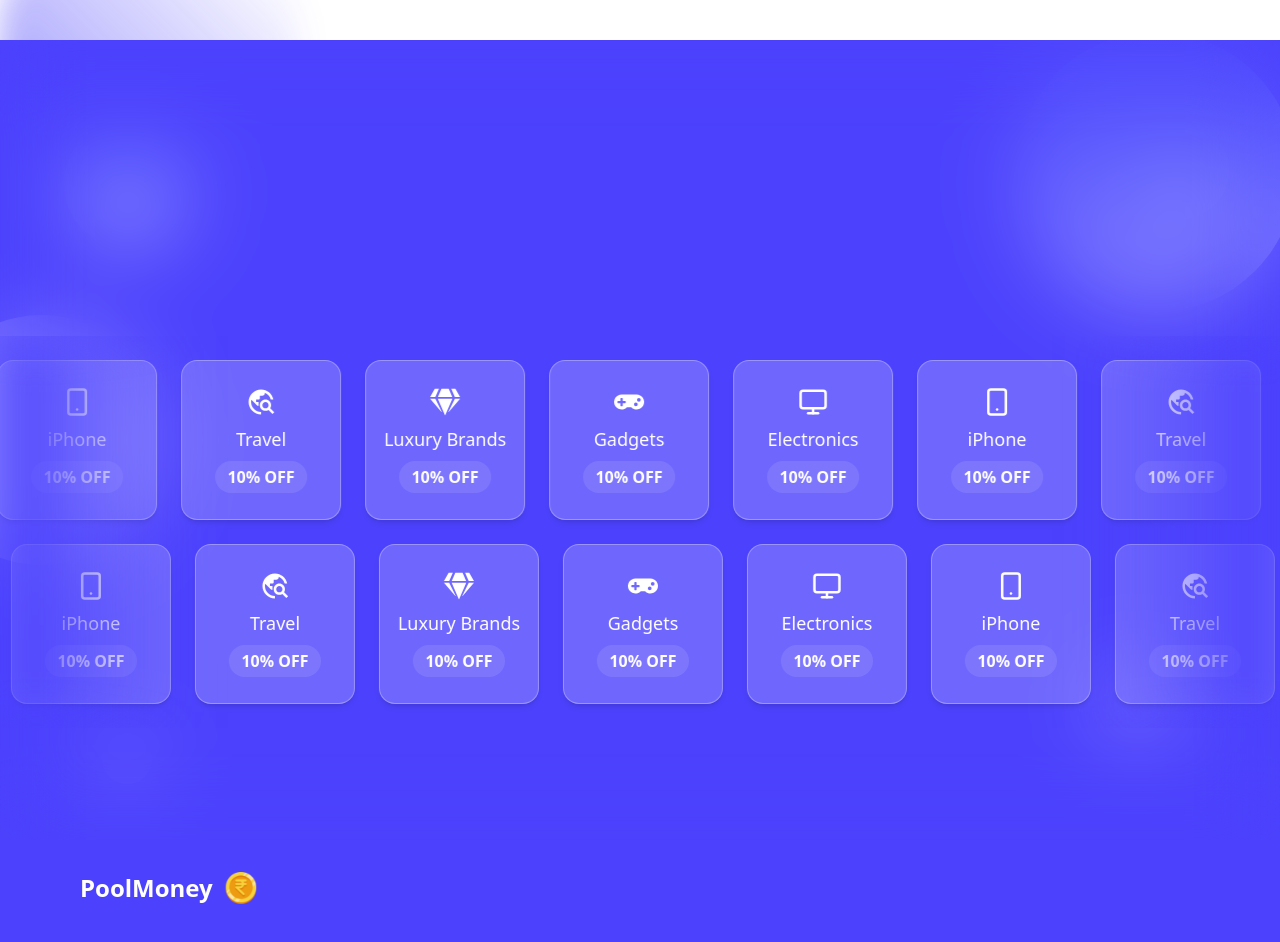
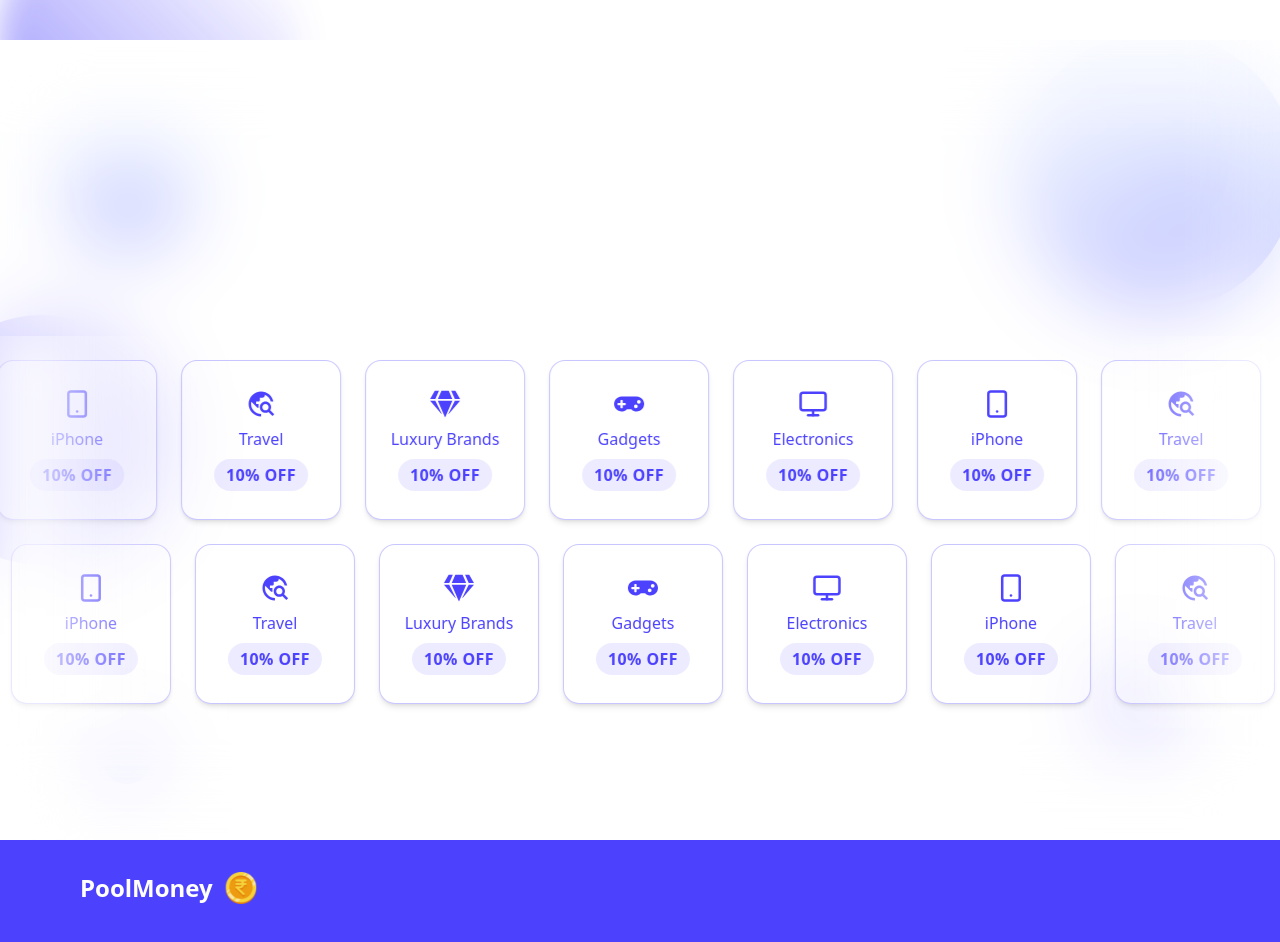
Before and after one commit to ChandanKhamitkar/PoolMoney-Round-2, a React (Vite) app: page / in a window 1280 px wide. Shown: the part 760-1702 px from the top of the page. Built offline with nearby package versions, Linux system fonts and the light colour scheme.

Commit message:
Modified: Marquee colors
Signed-off-by: ChandanKhamitkar <khamitkarsaichandan1035@gmail.com>

```diff
--- a/src/animations/marquee/marqueeAnimation.ts
+++ b/src/animations/marquee/marqueeAnimation.ts
@@ -26,7 +26,7 @@ const marqueeFun = (refContainer: any, refTitle: any) => {
       y: 0,
       scale: 1,
       filter: "blur(0px)",
-      duration: 2,
+      duration: 1,
       ease: "power3.out",
     }
   );
--- a/src/components/goal/StoreBadges.tsx
+++ b/src/components/goal/StoreBadges.tsx
@@ -12,29 +12,29 @@ export default function StoreBadges() {
     return (
         <div
             ref={badgesRef}
-            className="w-max md:w-auto flex flex-col md:flex-row justify-start items-start md:items-center mt-4 space-x-0 md:space-x-4 space-y-4 md:space-y-0">
+            className="w-auto flex justify-start items-center mt-4 space-x-2 md:space-x-4">
             {/* PlayStore */}
-            <div className="bg-black px-2 py-1 rounded-md sm:rounded-lg flex space-x-3 cursor-pointer">
+            <div className="w-fit bg-black px-2 py-1 rounded-md sm:rounded-lg flex space-x-3 cursor-pointer">
                 <img src="/playstore.png" alt="Playstore Icon" className="w-5 sm:w-7 object-contain" />
                 <p className="flex flex-col justify-start items-start text-white">
                     <span className="flex justify-center items-center text-xs sm:text-xs font-semibold mb-0">
                         4.8
                         <FaStar className="ml-2 size-3" />
                     </span>
-                    <span className="text-sm sm:text-base font-medium">
+                    <span className="text-sm sm:text-base font-medium text-nowrap">
                         Google Play
                     </span>
                 </p>
             </div>
 
             {/* Apple Store */}
-            <div className="w-full md:w-fit bg-black px-2 py-1 rounded-md sm:rounded-lg flex space-x-3 justify-start items-center cursor-pointer">
+            <div className="w-fit bg-black px-2 py-1 rounded-md sm:rounded-lg flex space-x-3 justify-start items-center cursor-pointer">
                 <img src="/appstore.png" alt="Playstore Icon" className="w-5 sm:w-7 object-contain" />
                 <p className="flex flex-col justify-start items-start text-white">
                     <span className="text-xs mb-0">
                         Get it on
                     </span>
-                    <span className="text-sm sm:text-base font-medium tracking-wide">
+                    <span className="text-sm sm:text-base font-medium tracking-wide text-nowrap">
                         App Store
                     </span>
                 </p>
--- a/src/components/marquee/GoalCard.tsx
+++ b/src/components/marquee/GoalCard.tsx
@@ -10,19 +10,19 @@ interface CardProps {
 export type IconName = 'electronics' | 'iphone' | 'travel' | 'luxury' | 'gadgets';
 
 const iconMap= {
-  electronics: <FiMonitor className="text-3xl text-white" />,
-  iphone: <FiSmartphone className="text-3xl text-white" />,
-  travel: <MdTravelExplore className="text-3xl text-white" />,
-  luxury: <FaGem className="text-3xl text-white" />,
-  gadgets: <FaGamepad className="text-3xl text-white" />,
+  electronics: <FiMonitor className="text-3xl text-pool-primary" />,
+  iphone: <FiSmartphone className="text-3xl text-pool-primary" />,
+  travel: <MdTravelExplore className="text-3xl text-pool-primary" />,
+  luxury: <FaGem className="text-3xl text-pool-primary" />,
+  gadgets: <FaGamepad className="text-3xl text-pool-primary" />,
 };
 
 export default function Card({ label, icon }: CardProps) {
   return (
-    <div className="min-w-40 min-h-40 rounded-2xl bg-white/20 backdrop-blur-lg text-white flex flex-col items-center justify-center shadow-md hover:scale-105 transition-transform duration-300 cursor-pointer border border-white/30">
+    <div className="min-w-40 min-h-40 rounded-2xl bg-white/20 backdrop-blur-lg text-pool-primary flex flex-col items-center justify-center shadow-md hover:scale-105 transition-transform duration-300 cursor-pointer border border-pool-primary/30">
       <div className="mb-2">{iconMap[icon]}</div>
-      <p className="text-lg font-medium">{label}</p>
-      <span className="text-md mt-2 bg-white/10 px-3 py-1 rounded-full text-white font-semibold">10% OFF</span>
+      <p className="text-base font-medium">{label}</p>
+      <span className="text-md mt-2 bg-pool-primary/10 px-3 py-1 rounded-full text-pool-primary font-semibold tracking-wide">10% OFF</span>
     </div>
   );
 }
--- a/src/components/marquee/Marquee.tsx
+++ b/src/components/marquee/Marquee.tsx
@@ -16,14 +16,14 @@ export default function Marquee() {
     return (
         <div
             ref={marqueeContainerRef}
-            className="w-screen h-screen min-h-screen bg-pool-primary relative overflow-clip select-none">
+            className="w-screen h-screen min-h-screen bg-white relative overflow-clip select-none">
 
             {/* Blur Spheres*/}
             <BgGlow />
 
             {/* Main Content */}
             <div className="relative z-10 w-full h-full inset-0 backdrop-blur-2xl flex flex-col justify-center items-center text-center">
-                <p ref={marqueeTitleRef} className="text-5xl md:text-6xl lg:text-7xl font-bold text-white">2000+ Goals <br /> You can save for</p>
+                <p ref={marqueeTitleRef} className="text-5xl md:text-6xl lg:text-7xl font-bold text-pool-primary">2000+ Goals <br /> You can save for</p>
                 <ScrollingGoals />
             </div>
         </div>
@@ -33,12 +33,12 @@ export default function Marquee() {
 const BgGlow = () => {
     return (
         <>
-            <div className="absolute w-32 h-32 bg-gradient-to-t from-white to-pool-primary opacity-40 rounded-full top-[10%] left-[5%] pointer-events-none" />
-            <div className="absolute w-[280px] h-[280px] bg-gradient-to-t from-white to-pool-primary opacity-30 rounded-full -top-2 -right-4 pointer-events-none" />
-            <div className="absolute w-[100px] h-[100px] bg-gradient-to-t from-white to-pool-primary opacity-20 rounded-full top-[10%] right-[4%] pointer-events-none" />
-            <div className="absolute w-[50px] h-[50px] bg-white opacity-20 rounded-full bottom-[7%] left-[8%] pointer-events-none" />
-            <div className="absolute w-[80px] h-[80px] bg-white opacity-20 rounded-full bottom-[12%] right-[8%] pointer-events-none" />
-            <div className="absolute w-[250px] h-[250px] bg-white opacity-20 rounded-full top-1/2 -translate-x-1/3 -translate-y-1/2 pointer-events-none" />
+            <div className="absolute w-32 h-32 bg-gradient-to-t from-pool-primary to-white opacity-40 rounded-full top-[10%] left-[5%] pointer-events-none" />
+            <div className="absolute w-[280px] h-[280px] bg-gradient-to-t from-pool-primary to-white opacity-30 rounded-full -top-2 -right-4 pointer-events-none" />
+            <div className="absolute w-[100px] h-[100px] bg-gradient-to-t from-pool-primary to-white opacity-20 rounded-full top-[10%] right-[4%] pointer-events-none" />
+            <div className="absolute w-[50px] h-[50px] bg-pool-primary opacity-20 rounded-full bottom-[7%] left-[8%] pointer-events-none" />
+            <div className="absolute w-[80px] h-[80px] bg-pool-primary opacity-20 rounded-full bottom-[12%] right-[8%] pointer-events-none" />
+            <div className="absolute w-[250px] h-[250px] bg-pool-primary opacity-20 rounded-full top-1/2 -translate-x-1/3 -translate-y-1/2 pointer-events-none" />
         </>
     )
 }
@@ -48,10 +48,10 @@ const ScrollingGoals = () => {
         <div className="mt-10 space-y-6 w-full h-fit overflow-hidden py-6 relative">
 
             {/* Fade Left */}
-            <div className="absolute left-0 top-0 h-full w-48 z-20 pointer-events-none blur-xl bg-gradient-to-r from-pool-primary via-pool-primary/40 to-transparent" />
+            <div className="absolute left-0 top-0 h-full w-16 sm:w-48 z-20 pointer-events-none blur-xl bg-gradient-to-r from-white via-white/40 to-transparent" />
 
             {/* Fade Right */}
-            <div className="absolute right-0 top-0 h-full w-48 z-20 pointer-events-none blur-xl bg-gradient-to-l from-pool-primary via-pool-primary/40 to-transparent" />
+            <div className="absolute right-0 top-0 h-full w-16 sm:w-48 z-20 pointer-events-none blur-xl bg-gradient-to-l from-white via-white/40 to-transparent" />
 
             {/* Row 1 */}
             <div className="scroll-left">
--- a/src/index.css
+++ b/src/index.css
@@ -63,3 +63,7 @@
   display: flex;
   gap: 1.5rem;
 }
+
+html {
+  scroll-behavior: smooth;
+}
```
